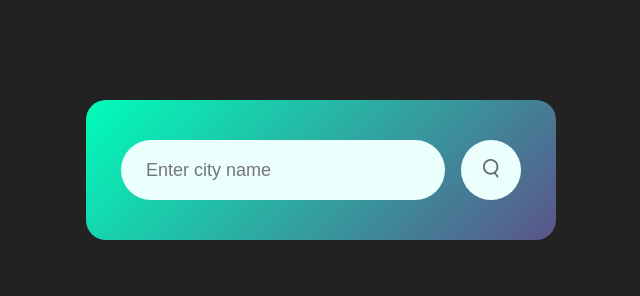
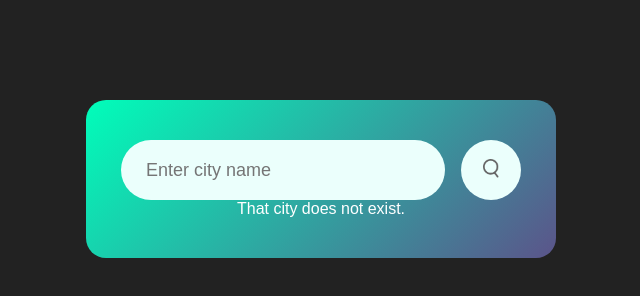
Before and after one commit to kylemngbt/weather-app, a plain HTML site: page index.html in a window 1280 px wide. Shown: the whole page, without its empty margins (319-959 px from the left). Drawn offline with Linux system fonts and the light colour scheme.

Commit message:
build: create an error text

```diff
--- a/index.html
+++ b/index.html
@@ -12,6 +12,9 @@
       <div class="search">
         <input type="text" placeholder="Enter city name" spellcheck="false">
         <button><img src="./images/search.png" alt="A search icon"></button>
+      </div>
+      <div class="error">
+        <p>That city does not exist.</p>
       </div>
       <div class="weather">
         <img src="./images/clear.png" class="weather-icon">
```
